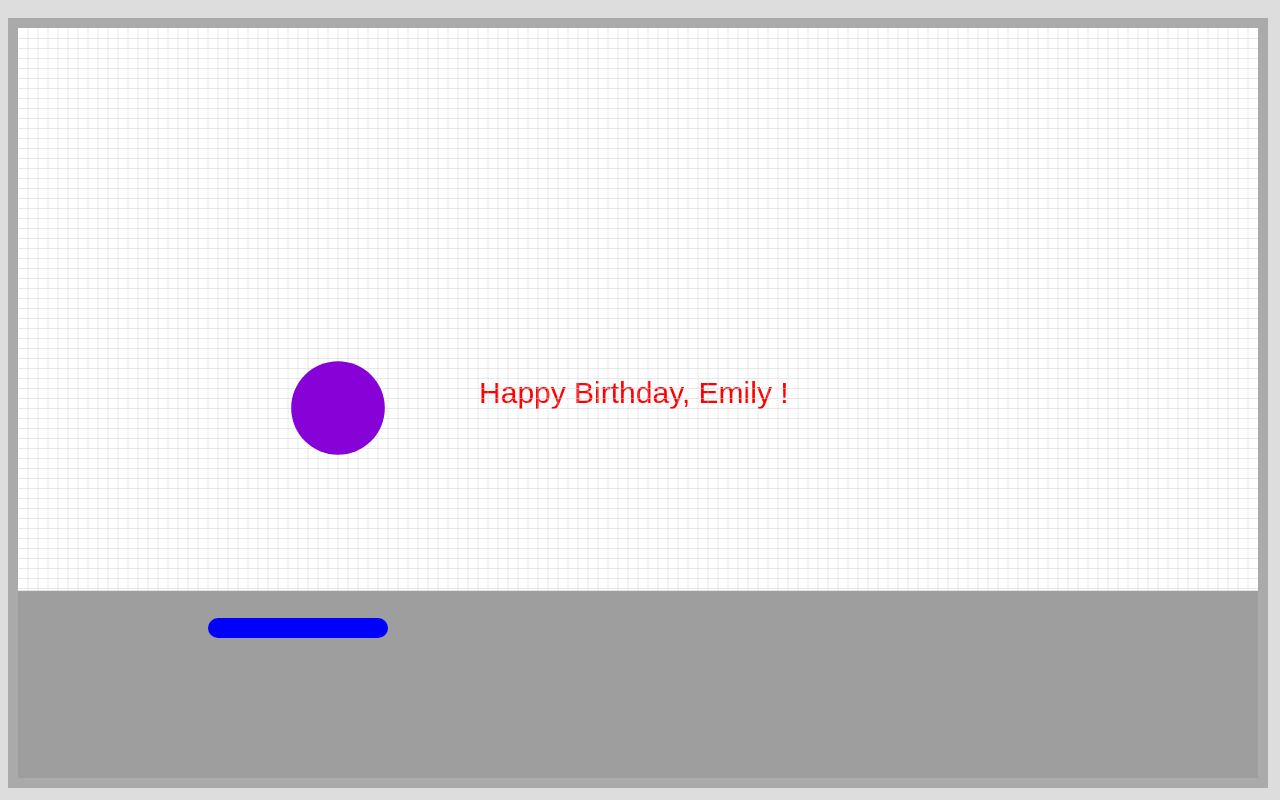
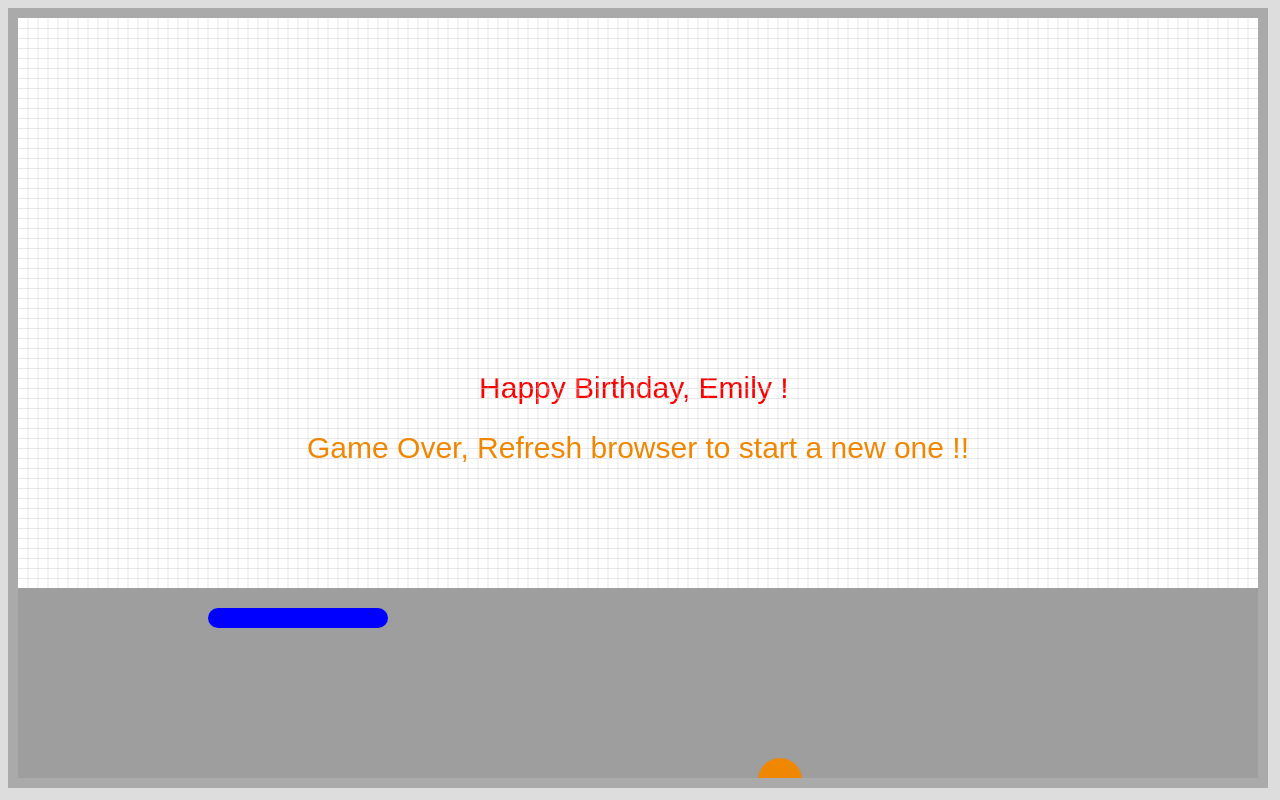
Before and after one commit to jhong40/flabbyeric.github.io, a plain HTML site: page ballgame.html in a window 1280 px wide. Drawn offline with Linux system fonts and the light colour scheme.

Commit message:
Update ballgame.html

```diff
--- a/ballgame.html
+++ b/ballgame.html
@@ -10,7 +10,6 @@
 			overflow: hidden;
          }
          #canvas {
-            margin-top: 10px;
             background: #ffffff;
             border: 10px solid #aaaaaa;
          }
@@ -21,18 +20,20 @@
      <canvas id='canvas'  onmousemove="getMousePos(event)">
          Canvas not supported
      </canvas>
+
      <script>
 	   var canvas=document.getElementById('canvas');
        var context = canvas.getContext('2d');
 
+	   canvas.width=window.innerWidth-20-20;  //minus margin space, and boarder space
+       canvas.height=window.innerHeight-20-20;	//minus margin space, and boarder space
+
 	   function drawgrid() {
-
 	       	context.font = "30px Arial";
-	context.fillStyle = "red";
-context.textAlign = "center";
-context.strokeStyle = "lightgray";
-context.fillText("Happy Birthday, Emily ! ", canvas.width/2, canvas.height/2);
-
+			context.fillStyle = "red";
+			context.textAlign = "center";
+			context.strokeStyle = "lightgray";
+			context.fillText("Happy Birthday, Emily ! ", canvas.width/2, canvas.height/2);
 
 		   context.lineWidth = 0.5;
 		   context.strokeStyle = "lightgray";
@@ -53,17 +54,19 @@ context.fillText("Happy Birthday, Emily ! ", canvas.width/2, canvas.height/2);
 		   }
 	   }
 
-	   	var xr=200;
-		var yr;
-		var bar_w=160;
-	//   context.beginPath();
+       // ball init position and radius
 	   var x=100;
 	   var y=100;
-	   var r= 50*Math.random();
-	  // var deltax=3*Math.random();
-	   //var deltay=3*Math.random();
-	   var deltax=5;
-	   var deltay=5;
+	   //var r= 50*Math.random();
+	   var r=22;
+
+	   var barx=200;
+	   var bary=window.innerHeight-30-20-150;
+	   var barw=160;
+
+       // steps
+	   var deltax=2;
+	   var deltay=2;
 	   var c='rgba(' + (Math.random()*255).toFixed(0) + ', ' +
 							(Math.random()*255).toFixed(0) + ', ' +
 							(Math.random()*255).toFixed(0) + ', 1.0)' ;
@@ -71,35 +74,32 @@ context.fillText("Happy Birthday, Emily ! ", canvas.width/2, canvas.height/2);
 	//   context.fillStyle = c;
 	//   context.fill();
 
-
-		setInterval(moveball, 10);
-
-		var by=window.innerHeight-30-20-150;
+		var interval_var=setInterval(moveball, 5);
 
 		function drawbar(x) {
 			context.beginPath();
 			context.lineWidth = 20;
 			context.lineCap="round";
-			context.moveTo(x,by);
-			context.lineTo(x+bar_w,by);
+			context.moveTo(x,bary);
+			context.lineTo(x+barw,bary);
 			 context.strokeStyle = "blue";
 			context.stroke();
 		}
 
 	     var img = new Image();
          img.src = "grass.png";
+         var imgheight=(canvas.height)*300/1200;
 
 		function moveball() {
-	  	    canvas.width=window.innerWidth-20-20;
-            canvas.height=window.innerHeight-30-20;
-
 		   context.clearRect(0, 0, canvas.width, canvas.height);
 
            //detect the collision with the boundary
+
 		   if (x + deltax + r > context.canvas.width || x +deltax - r < 0)  {
 			   deltax = -deltax;
 		   }
-		   if (y + deltay + r > context.canvas.height || y +deltay - r < 0)  {
+		   //if (y + deltay + r > context.canvas.height || y +deltay - r < 0)  {
+		   if ( y +deltay - r < 0)  {
 			   deltay = -deltay;
 		   }
 
@@ -108,8 +108,10 @@ context.fillText("Happy Birthday, Emily ! ", canvas.width/2, canvas.height/2);
 		  var nextx=x+deltax;
 		  var nexty=y+deltay;
 
-          if ((nextx>=xr) && (nextx<=xr+bar_w) && (by-nexty>0)) {  //nextx is between xr and xr+200
-              if (Math.abs((by-nexty)-r)<2) {               //the height from center to the bar is less than r
+          //if ((nextx>=barx) && (nextx<=barx+barw) && (bary-nexty>0)) {  //nextx is between barx and barx+200
+
+          if ((nextx>=barx) && (nextx<=barx+barw) ) {  //nextx is between barx and barx+200
+              if (Math.abs((bary-nexty)-r)<2) {               //the height from center to the bar is less than r
                   deltay=-deltay;
               }
           }
@@ -121,7 +123,7 @@ context.fillText("Happy Birthday, Emily ! ", canvas.width/2, canvas.height/2);
 		  drawgrid();
 
 
-            var imgheight=(canvas.height)*300/1200;
+
             context.drawImage(img, 0,canvas.height-imgheight, canvas.width, imgheight);
 
 		  context.beginPath();
@@ -129,20 +131,29 @@ context.fillText("Happy Birthday, Emily ! ", canvas.width/2, canvas.height/2);
 		  context.fillStyle = c;
 		  context.fill();
 
-		  drawbar(xr);
+		  drawbar(barx);
 
 
+		    //game over
+			 if (nexty - canvas.height > 0) {
+			      context.fillText("Game Over, Refresh browser to start a new one !!", canvas.width/2, canvas.height/2+60);
+				  clearInterval(interval_var);
 
+			 }
 
 		}
 
 
 		function getMousePos(evt) {
 			var rect = canvas.getBoundingClientRect();
-			xr=evt.clientX - rect.left;
-			yr=evt.clientY - rect.top;
+			var temp=evt.clientX - rect.left + 10;
+
+			if (temp + barw > canvas.width-10) {
+			   barx=canvas.width-barw-10;
+			} else {
+			   barx=temp;
+			}
         }
-
 
 	</script>
   </body>
```
